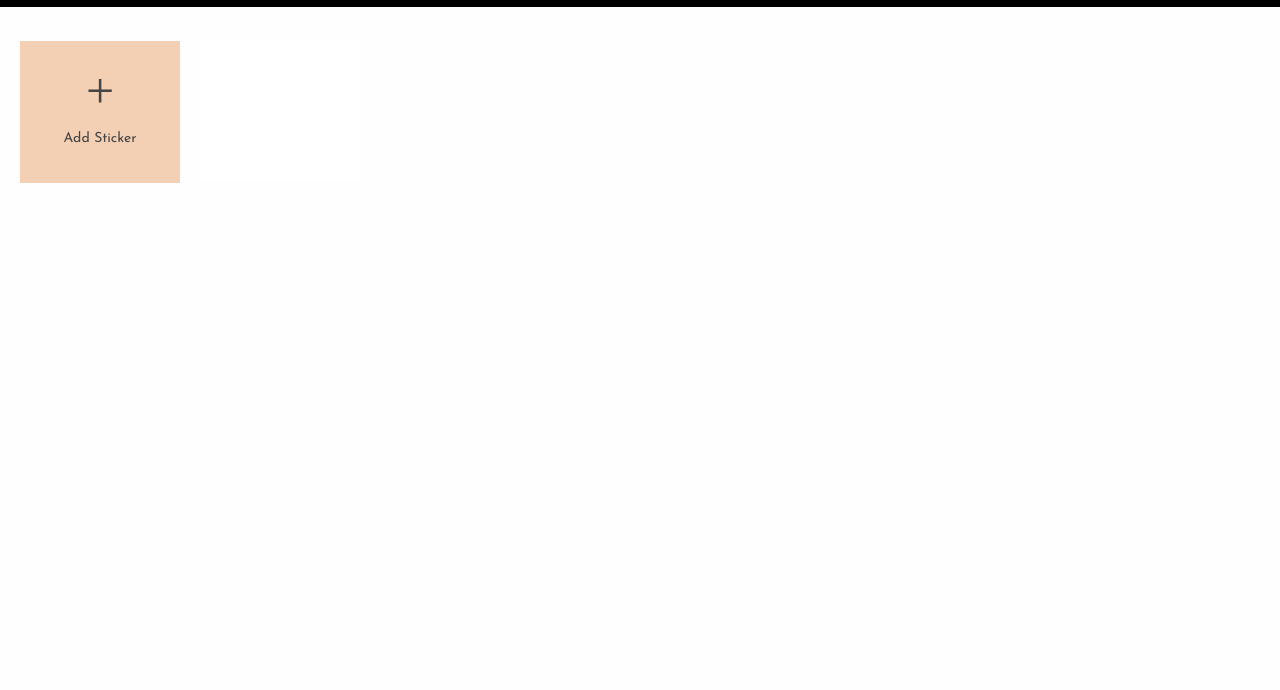
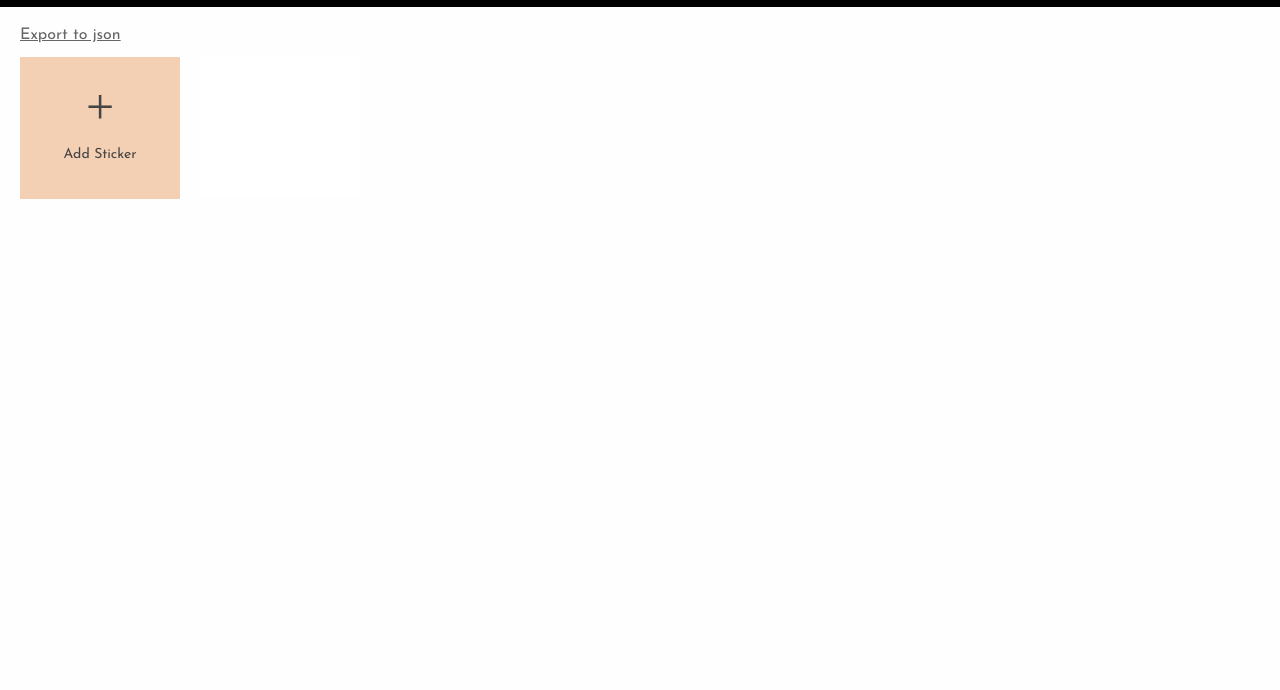
Before and after one commit to sarah-tw/vanila-sticker-wall, a website with bundled scripts: page index.html in a window 1280 px wide. Shown: the part 60-750 px from the top of the page. Built offline with nearby package versions, Linux system fonts and the light colour scheme; no server answers; files whose address does not match are found by name.

Commit message:
can export stickers to json file.

```diff
--- a/index.html
+++ b/index.html
@@ -26,7 +26,9 @@
 			</ul>
 		</nav>
 	</header>
+
 	<main class="main-content clearfix">
+		<div class="export-json" id="export_json">Export to json</div>
 		<div class="sticker-wrapper">
 			<div class="sticker sticker--add" id="new_sticker">
 				<span class="icon-add">+</span>
--- a/package.json
+++ b/package.json
@@ -18,6 +18,7 @@
     "jquery": "^3.2.1"
   },
   "dependencies": {
+    "file-saver": "^1.3.3",
     "lodash": "^4.17.4"
   }
 }
--- a/src/js/main.js
+++ b/src/js/main.js
@@ -1,6 +1,7 @@
 import _ from 'lodash';
 import $ from 'jquery';
 import Sticker from './sticker';
+import { saveAs } from 'file-saver';
 
 //import Sticker from './sticker';
 
@@ -106,6 +107,15 @@ let StickerWall = () => {
 		renderStickers(filteredStickers);
 	}
 
+	const exportJson = () => {
+		if(confirm("Continue to download sticker list json file?")){
+			const stickerListString = localStorage.getItem("stickers");
+			const fileName = "stickers.json";
+			const blob = new Blob([stickerListString], {type: "text/json;charset=utf-8"});
+			saveAs(blob, fileName);
+		}
+	}
+
 	renderStickers(stickers);
 
 	$('#new_sticker').on('click', addSticker);
@@ -117,7 +127,10 @@ let StickerWall = () => {
 	$('body').on('click', '.edit-tag', showTagBox);
 	$('body').on('click', '.tag', changeTag);
 
+	$('body').on('click', '#export_json', exportJson);
+
 	$('body').on('click', '.tag-filter .tag', filterByTag);
+
 
 	$.ajax({
 		url: "//wisdom.liyaodong.com/v1/random"
--- a/src/sass/main.scss
+++ b/src/sass/main.scss
@@ -15,7 +15,6 @@ body {
 	background-color: #fefefe;
 	font-family: "Helvetica Neue",sans-serif;
 	background-size: cover;
-	color: white;
 	margin: 0;
 	font-family: 'Josefin Sans', sans-serif;
 }
@@ -182,7 +181,6 @@ header {
 	}
 	.tag {
 		padding: 7px;
-		border-radius: 3px;
 	}
 }
 header .tags .tag {
@@ -219,3 +217,10 @@ footer {
 	font-size: 12px;
 	justify-content: center;
 }
+
+.export-json {
+	padding-left: 10px;
+	text-decoration: underline;
+	color: #666;
+	cursor: pointer;
+}
```
Also changed, not shown: dist/css/main.css, dist/js/main.js.
